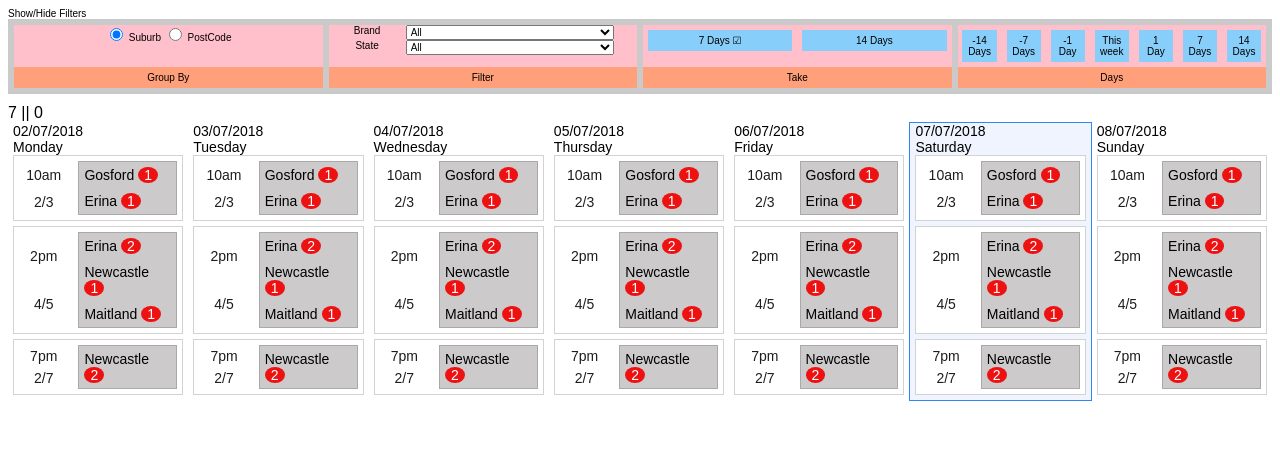
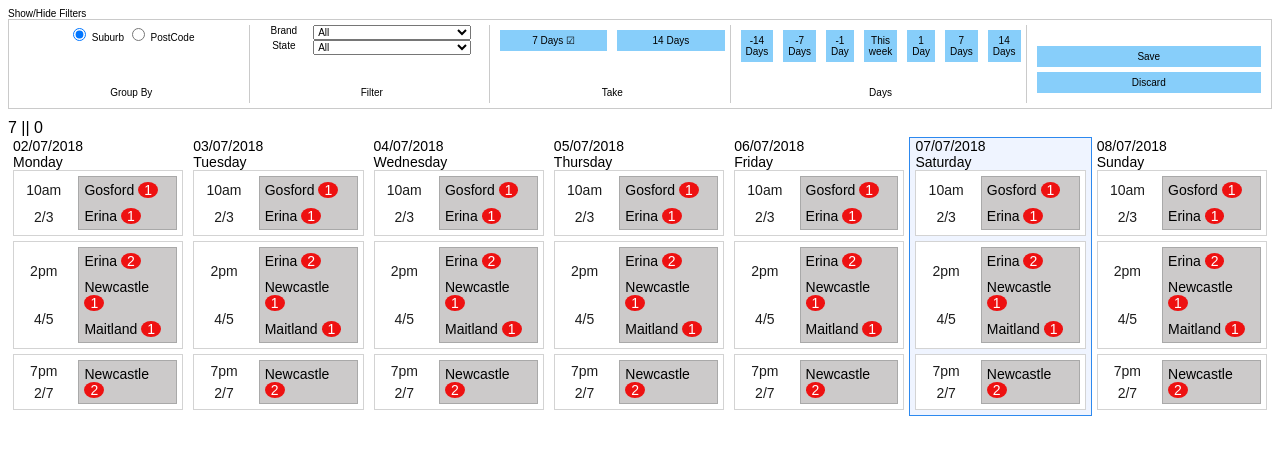
Before and after one commit to alexjwatts83/ng-dnd-test-app, an Angular app in the folder ng-dnd-test-app/: page / in a window 1280 px wide. Shown: the top 454 px of the page. Built offline with nearby package versions, Linux system fonts and the light colour scheme; what ng2-dnd would draw is missing.

Commit message:
filter panel done

```diff
--- a/ng-dnd-test-app/src/app/app.module.ts
+++ b/ng-dnd-test-app/src/app/app.module.ts
@@ -10,6 +10,7 @@ import { CalendarDataService } from '../app/services/calendar-data.service.servi
 import { MockNameService } from '../app/services/mock-name.service';
 import { DndFilterPanelComponent } from './dnd-filter-panel/dnd-filter-panel.component';
 import { DndFilterPanelItemComponent } from './dnd-filter-panel-item/dnd-filter-panel-item.component';
+import { EscapeHtmlPipe } from './pipes/keep-html.pipe';
 
 @NgModule({
   declarations: [
@@ -17,7 +18,8 @@ import { DndFilterPanelItemComponent } from './dnd-filter-panel-item/dnd-filter-
     DndCalendarComponent,
     GroupByPipe,
     DndFilterPanelComponent,
-    DndFilterPanelItemComponent
+    DndFilterPanelItemComponent,
+    EscapeHtmlPipe,
   ],
   imports: [
     BrowserModule,
--- a/ng-dnd-test-app/src/app/dnd-filter-panel/dnd-filter-panel.component.css
+++ b/ng-dnd-test-app/src/app/dnd-filter-panel/dnd-filter-panel.component.css
@@ -9,7 +9,7 @@
     margin-bottom: 10px;
     font-size: 10px;
     padding: 5px;
-    background-color: #cacaca;
+    /* background-color: #cacaca; */
 }
 
 .filter-panel-item {
@@ -32,7 +32,7 @@
 }
 
 .filter-panel-item-content, .filter-panel-item-content-cemtered {
-    background-color: pink;
+    background-color: transparent;
     flex: 1 1 auto;
     text-align: center;
 }
@@ -44,7 +44,7 @@
 }
 
 .filter-panel-item-description {
-    background-color: lightsalmon;
+    background-color: transparent;
     text-align: center;
     padding: 5px 0px;
     flex: 0 1 auto;
@@ -66,12 +66,12 @@
     width: 100%;
 }
 
-/*
+
 .mock-buttons {
-    background-color: lightgray;
+    background-color: lightskyblue;
     padding: 5px;
     margin: 5px;
     text-align: center;
     position: relative;
     cursor: pointer;
-} */
+}
--- a/ng-dnd-test-app/src/app/dnd-filter-panel/dnd-filter-panel.component.html
+++ b/ng-dnd-test-app/src/app/dnd-filter-panel/dnd-filter-panel.component.html
@@ -4,7 +4,7 @@
 <div *ngIf="showFilterPanel" class="filter-panel">
   <dnd-filter-panel-item class="filter-panel-item">
     <div class="filter-panel-item-content">
-      <form name="form">
+      <form name="form2">
         <input type="radio" value="Suburb" (click)="filterBy = 'Suburb'" [checked]="filterBy == 'Suburb'" name="filterBy"> Suburb
         <input type="radio" value="PostCode" (click)="filterBy = 'PostCode'" [checked]="filterBy == 'PostCode'" name="filterBy"> PostCode
       </form>
@@ -48,7 +48,6 @@
       Take
     </div>
   </dnd-filter-panel-item>
-
   <dnd-filter-panel-item class="filter-panel-item">
     <div class="filter-panel-item-content-cemtered">
       <div class="dnd-nav" *ngFor="let navigationDaysOption of navigationDaysOptions;">
@@ -60,4 +59,13 @@
       Days
     </div>
   </dnd-filter-panel-item>
+  <dnd-filter-panel-item class="filter-panel-item">
+    <div class="filter-panel-item-content">
+      &nbsp;
+    </div>
+    <div class="filter-panel-item-description">
+      <div (click)="saveChanges()" class="mock-buttons">Save</div>
+      <div (click)="discardChanges()" class="mock-buttons">Discard</div>
+    </div>
+  </dnd-filter-panel-item>
 </div>
--- /dev/null
+++ b/ng-dnd-test-app/src/app/pipes/keep-html.pipe.ts
@@ -0,0 +1,12 @@
+import { Pipe, PipeTransform } from '@angular/core';
+import { DomSanitizer } from '@angular/platform-browser';
+
+@Pipe({ name: 'keepHtml', pure: false })
+export class EscapeHtmlPipe implements PipeTransform {
+  constructor(private sanitizer: DomSanitizer) {
+  }
+
+  transform(content) {
+    return this.sanitizer.bypassSecurityTrustHtml(content);
+  }
+}
```
Also changed, not shown: ng-dnd-test-app/src/app/dnd-filter-panel/dnd-filter-panel.component.ts (line endings or trailing spaces).
